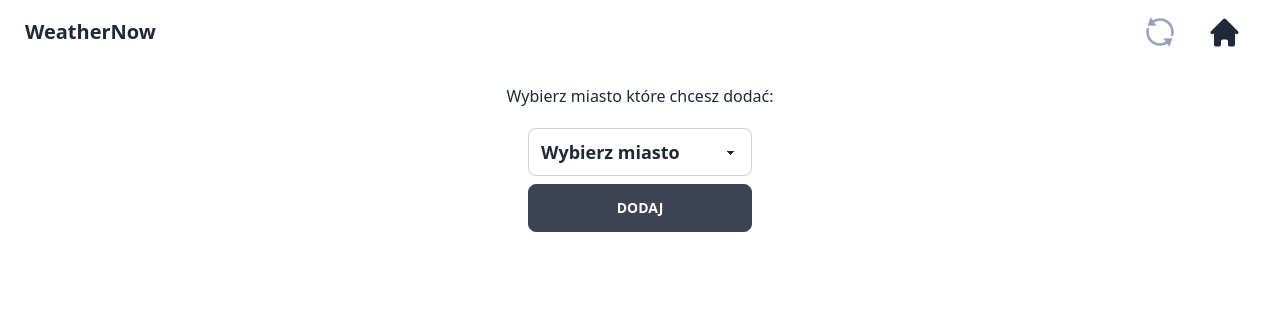
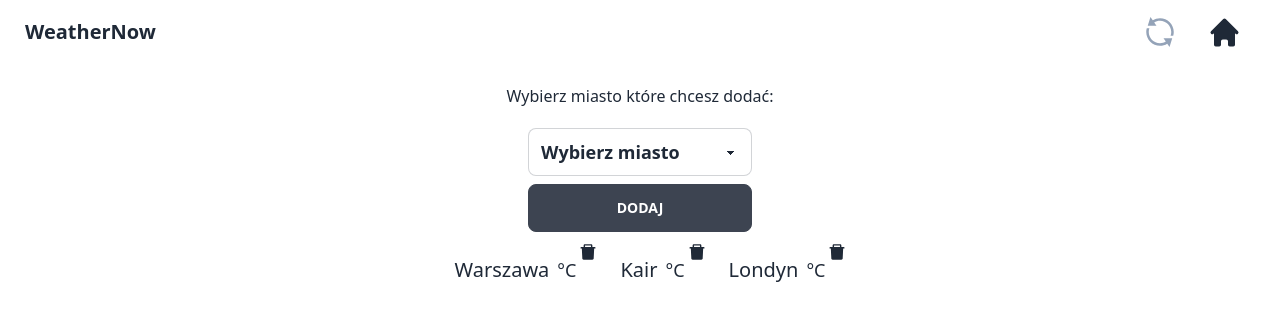
Before and after one commit to Habownia/weather-now, a React (Vite) app: page /setcities in a window 1280 px wide. Shown: the top 320 px of the page. Built offline with nearby package versions, Linux system fonts and the light colour scheme; no server answers.

Commit message:
Adding cities to list, fixed bug

```diff
--- a/src/components/SetCitesBox.jsx
+++ b/src/components/SetCitesBox.jsx
@@ -2,14 +2,16 @@ import useFetch from '../../hooks/useFetch';
 import { AiFillDelete } from 'react-icons/ai';
 
 function SetCitiesBox(props) {
-	const data = useFetch(props.city, props.coords, true);
+	const data = useFetch(props.city, props.coords, false);
+
+	// console.log(props.city, '>', props.coords, ':', data);
 
 	return (
 		<>
 			{data && (
 				<div className='m-4 indicator flex flex-col'>
 					<div className='flex gap-2 items-center py-2'>
-						<p className='text-xl'>{data.city}</p>
+						<p className='text-xl'>{props.city}</p>
 						<p className='text-lg'>{data.temperature}°C</p>
 					</div>
 					{data.weathercode}
--- a/src/components/SetCities.jsx
+++ b/src/components/SetCities.jsx
@@ -4,8 +4,8 @@ import SetCitiesBox from './SetCitesBox';
 
 function SetCities() {
 	const [addedCity, setAddedCity] = useState('');
-	const [addedArray, setAddedArray] = useState(['']);
-	const [reducedArray, setReducedArray] = useState(['']);
+	const [addedArray, setAddedArray] = useState(['Warszawa', 'Kair', 'Londyn']);
+	const [reducedArray, setReducedArray] = useState(addedArray);
 
 	function handleChange(e) {
 		setAddedCity(e.target.value);
@@ -17,30 +17,27 @@ function SetCities() {
 	}
 
 	useEffect(() => {
-		setReducedArray(() => {
+		setReducedArray((prevArray) => {
 			// usunięcie z tablicy wszystkich powtrórzeń
 			const unique = addedArray.reduce(
 				(unique, item) => (unique.includes(item) ? unique : [...unique, item]),
 				[]
 			);
 			// jeśli będzie wprowadzona pusta wartość [''] to ją usuwa z tablicy
-			if (unique.indexOf('')) {
+			if (unique.indexOf('') >= 0) {
 				unique.splice(unique.indexOf(''), 1);
 			}
-
 			return unique;
 		});
 	}, [addedArray]);
 
-	console.log(reducedArray);
-
 	function handleDelete(city) {
-		console.log(city);
-		setAddedArray((prevState) => {
-			// console.log(
-			addedArray.filter((value, index, arr) => (value !== city ? value : ''));
-			// );
-		});
+		console.log(
+			addedArray.filter((value, index, arr) => (value !== city ? value : ''))
+		);
+		setAddedArray((prevState) =>
+			addedArray.filter((value, index, arr) => (value !== city ? value : ''))
+		);
 	}
 
 	function setCoords(city) {
@@ -58,18 +55,36 @@ function SetCities() {
 		}
 	}
 
+	// const [seed, setSeed] = useState(1);
+
+	// function handleReload() {
+	// 	setSeed(Math.random());
+	// }
+
 	const [box, setBox] = useState();
 	useEffect(() => {
-		setBox(
-			reducedArray.map((item, index) => (
+		setBox((prev) => {
+			console.log(prev);
+			return reducedArray.map((item, index) => {
+				console.log(item);
+				// console.log(
+				// 	'index',
+				// 	index,
+				// 	'item',
+				// 	item,
+				// 	'coords',
+				// 	setCoords(reducedArray[index])
+				// );
+				return (
 					<SetCitiesBox
 						key={index}
-					city={reducedArray[index]}
+						city={item}
 						coords={setCoords(reducedArray[index])}
 						handleDelete={handleDelete}
 					/>
-			))
 				);
+			});
+		});
 	}, [reducedArray]);
 
 	// console.log(box);
```
Lines whose indentation alone changed are shown as unchanged.
